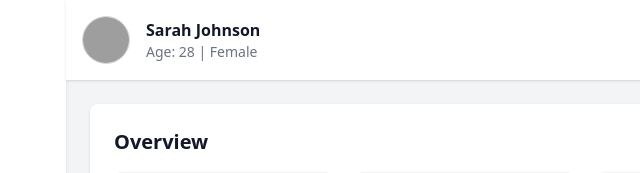
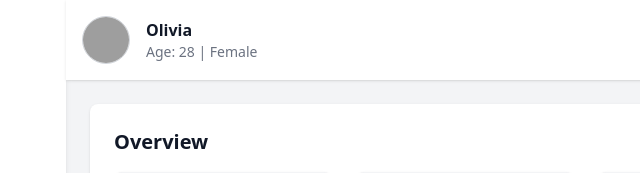
Before and after one commit to Sumanthch2002/HealthCard, a plain HTML site: page index.html in a window 1280 px wide. Shown: the top 173 px of the page, 174-814 px from the left. Drawn offline with nearby package versions, Linux system fonts and the light colour scheme; grey boxes are pictures that could not be loaded.

Commit message:
Change patient name from 'Sarah Johnson' to 'Olivia'

```diff
--- a/index.html
+++ b/index.html
@@ -42,7 +42,7 @@
             class="w-12 h-12 rounded-full border border-gray-300 dark:border-gray-600"
           />
           <div>
-            <h3 class="font-semibold text-gray-900 dark:text-gray-100">Sarah Johnson</h3>
+            <h3 class="font-semibold text-gray-900 dark:text-gray-100">Olivia</h3>
             <p class="text-sm text-gray-500 dark:text-gray-400">Age: 28 | Female</p>
           </div>
         </div>
```
